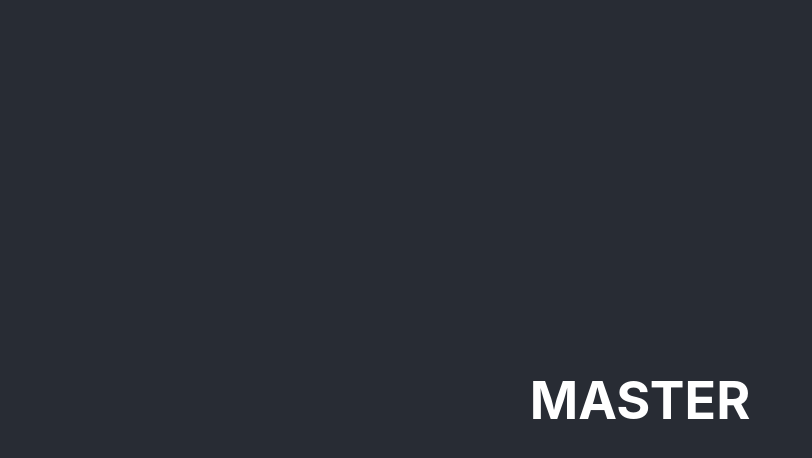
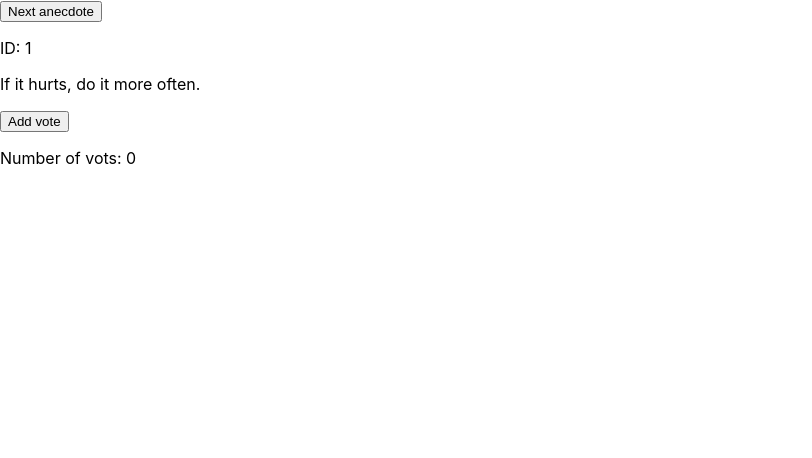
Before and after one commit to TBT50/FSopen, a React (Create React App) app: page / in a window 1280 px wide. Shown: the top 458 px of the page, without its empty margins (0-812 px from the left). Built offline with nearby package versions, Linux system fonts and the light colour scheme.

Commit message:
Anecdotes - complete task

```diff
--- a/src/App.tsx
+++ b/src/App.tsx
@@ -1,13 +1,49 @@
-import "./App.css";
+import { useState } from "react";
+import anecdotesList from "./anecdotes";
 
-function App() {
+const App = () => {
+  const [anecdotes, setAnecdotes] = useState(anecdotesList);
+  const [index, setIndex] = useState(0);
+  const { id, text, votes } = anecdotes[index];
+
+  const checkNumber = (index: number) => {
+    if (index > anecdotes.length - 1) {
+      return 0;
+    }
+    return index;
+  };
+
+  const nextAnecdote = () => {
+    setIndex(() => {
+      let newIndex = index + 1;
+      return checkNumber(newIndex);
+    });
+  };
+
+  const addVote = (id: number, text: string, votes: number) => {
+    const newAnecdote = {
+      id: id,
+      text: text,
+      votes: votes + 1,
+    };
+
+    const newAnecdotes = [...anecdotes];
+    const findIndex = newAnecdotes.findIndex((items) => items.id === id);
+    newAnecdotes[findIndex] = newAnecdote;
+    setAnecdotes(newAnecdotes);
+  };
+
   return (
-    <div className="App">
-      <header className="App-header">
-        <h1>MASTER</h1>
-      </header>
+    <div>
+      <button type="button" onClick={nextAnecdote}>
+        Next anecdote
+      </button>
+      <p>ID: {id}</p>
+      <p> {text}</p>
+      <button onClick={() => addVote(id, text, votes)}>Add vote</button>
+      <p>Number of vots: {votes}</p>
     </div>
   );
-}
+};
 
 export default App;
--- /dev/null
+++ b/src/anecdotes.js
@@ -0,0 +1,39 @@
+const anecdotes = [
+  {
+    id: 1,
+    text: "If it hurts, do it more often.",
+    votes: 0,
+  },
+  {
+    id: 2,
+    text: "Adding manpower to a late software project makes it later!",
+    votes: 0,
+  },
+  {
+    id: 3,
+    text: "The first 90 percent of the code accounts for the first 10 percent of the development time...The remaining 10 percent of the code accounts for the other 90 percent of the development time.",
+    votes: 0,
+  },
+  {
+    id: 4,
+    text: "Any fool can write code that a computer can understand. Good programmers write code that humans can understand.",
+    votes: 0,
+  },
+  {
+    id: 5,
+    text: "Premature optimization is the root of all evil.",
+    votes: 0,
+  },
+  {
+    id: 6,
+    text: "Debugging is twice as hard as writing the code in the first place. Therefore, if you write the code as cleverly as possible, you are, by definition, not smart enough to debug it.",
+    votes: 0,
+  },
+  {
+    id: 7,
+    text: "Programming without an extremely heavy use of console.log is same as if a doctor would refuse to use x-rays or blood tests when diagnosing patients.",
+    votes: 0,
+  },
+];
+
+export default anecdotes;
```
Also changed, not shown: src/index.tsx (+6 -6 lines).
